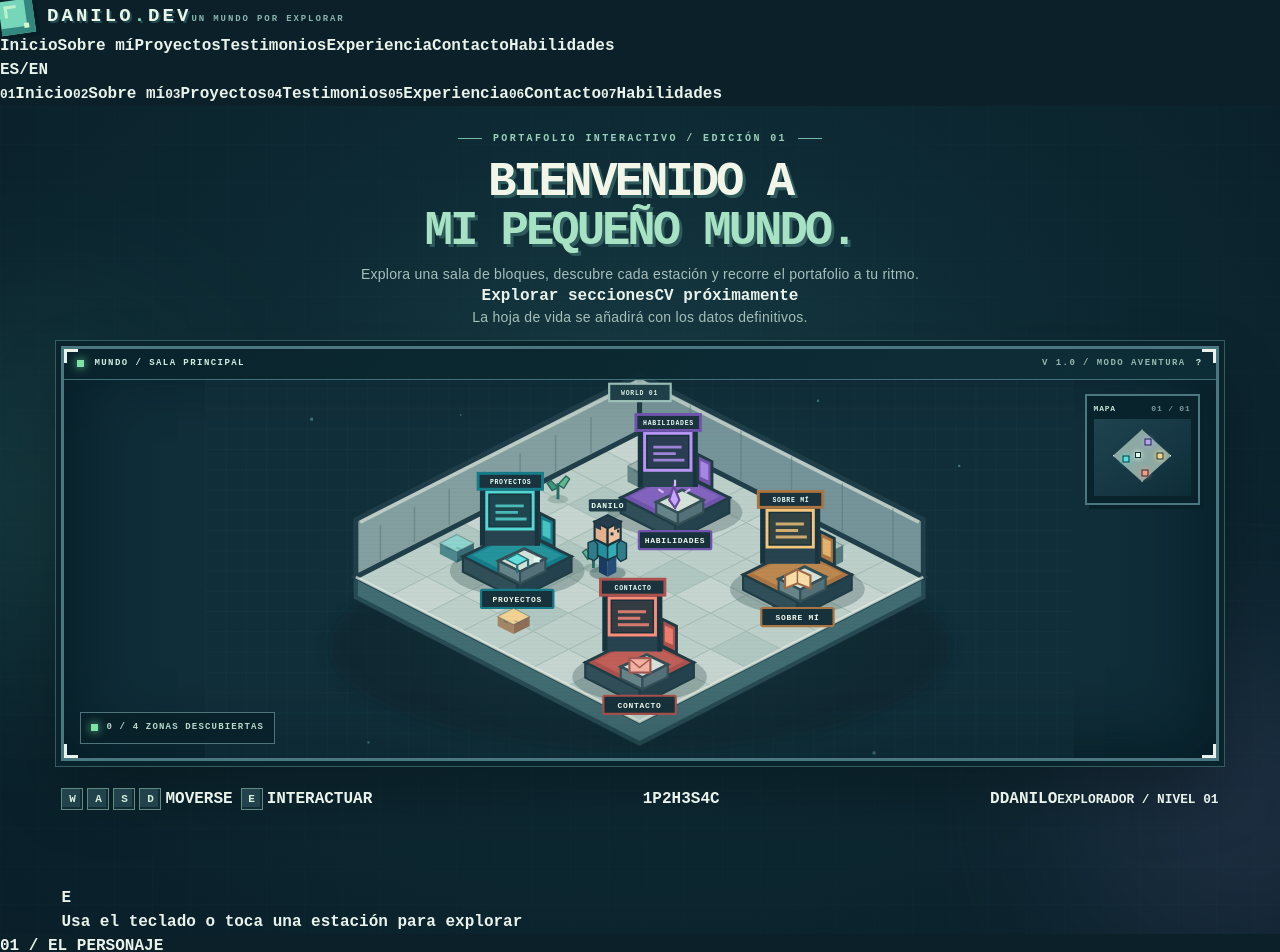
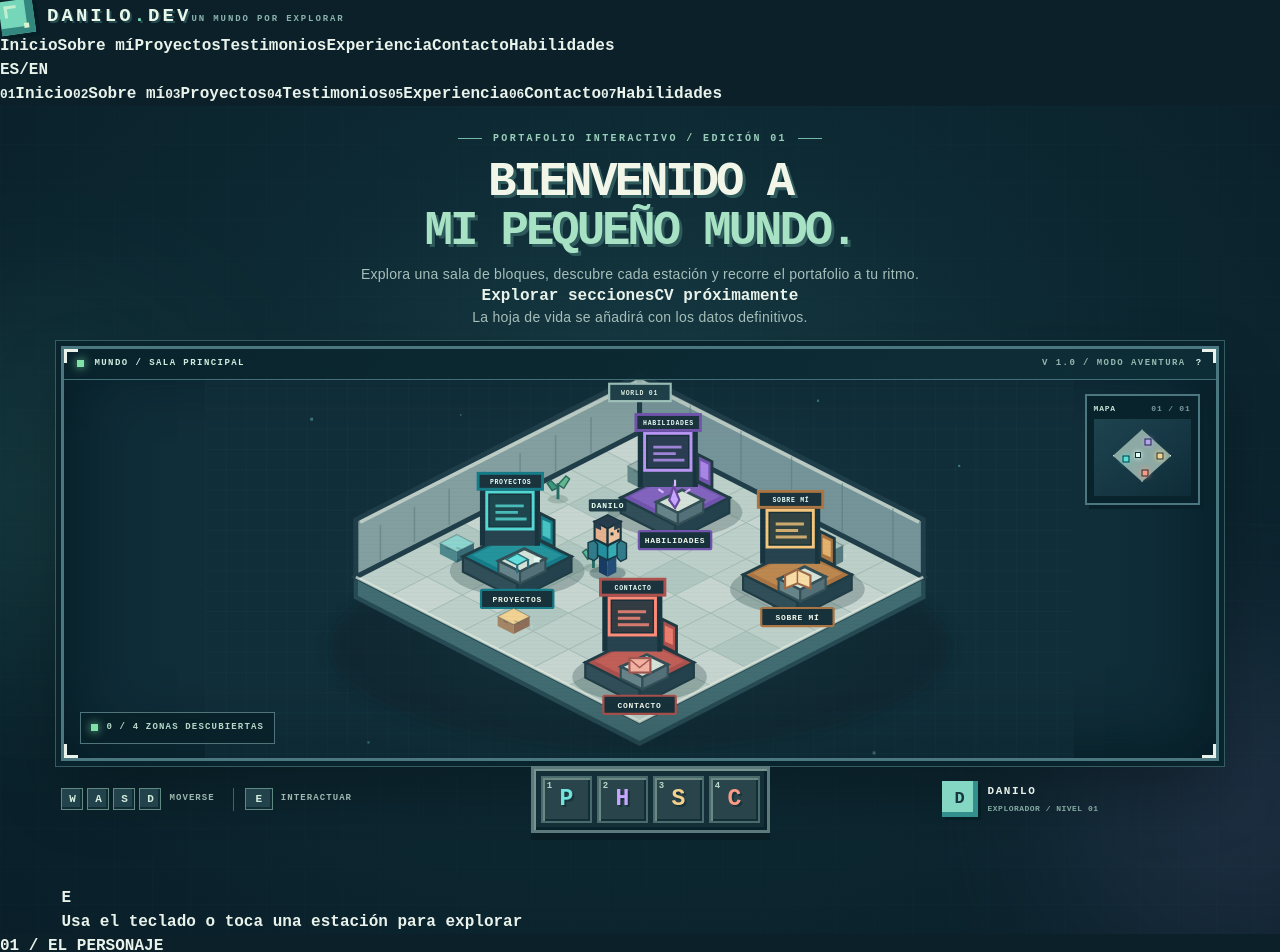
Before and after one commit to danilolarap/Portfolio, a Next.js app: page / in a window 1280 px wide. Shown: the top 952 px of the page. Built offline with nearby package versions, Linux system fonts and the light colour scheme.

Commit message:
style: build portfolio theme part 05

```diff
--- a/src/app/globals.css
+++ b/src/app/globals.css
@@ -498,3 +498,127 @@ button:focus-visible,
   box-shadow: inset -2px -2px #102b33;
   font-size: 11px;
 }
+.keycap.wide {
+  width: 28px;
+}
+.hint-copy {
+  font-size: 9px;
+  letter-spacing: 0.12em;
+  color: #9bb7ae;
+  margin: 0 7px 0 4px;
+}
+.hint-divider {
+  width: 1px;
+  height: 23px;
+  background: #3f6468;
+  margin: 0 7px;
+}
+.hotbar {
+  display: flex;
+  gap: 5px;
+  padding: 7px;
+  background: #142f38;
+  border: 3px solid #5c7a7b;
+  box-shadow:
+    inset 2px 2px #789390,
+    inset -3px -3px #09232d,
+    0 7px 0 rgba(0, 0, 0, 0.22);
+}
+.hotbar-slot {
+  position: relative;
+  width: 51px;
+  height: 47px;
+  display: grid;
+  place-items: center;
+  background: #29444b;
+  border: 2px solid #496b6c;
+  box-shadow:
+    inset 2px 2px #6b8882,
+    inset -2px -2px #142e38;
+  color: white;
+  transition:
+    transform 0.15s,
+    background 0.15s;
+}
+.hotbar-slot:hover,
+.hotbar-slot.selected {
+  background: #3b6567;
+  transform: translateY(-3px);
+  border-color: #bde4c7;
+}
+.slot-number {
+  position: absolute;
+  top: 2px;
+  left: 4px;
+  font-size: 9px;
+  color: #b8d8ca;
+}
+.slot-icon {
+  font-size: 23px;
+  text-shadow: 2px 2px #19333a;
+}
+.slot-icon.projects {
+  color: #70e4dd;
+}
+.slot-icon.skills {
+  color: #c6a6ff;
+}
+.slot-icon.about {
+  color: #f4d28e;
+}
+.slot-icon.contact {
+  color: #fa9a88;
+}
+.slot-visited {
+  position: absolute;
+  right: 3px;
+  bottom: 3px;
+  width: 5px;
+  height: 5px;
+  background: #9ce9aa;
+}
+.player-chip {
+  display: flex;
+  align-items: center;
+  gap: 10px;
+  min-width: 277px;
+}
+.player-avatar {
+  width: 36px;
+  height: 36px;
+  display: grid;
+  place-items: center;
+  color: #17363e;
+  background: #84d8c3;
+  box-shadow:
+    inset -5px -5px #338f8e,
+    3px 3px #061f27;
+  font-size: 17px;
+}
+.player-chip strong {
+  display: block;
+  font-size: 11px;
+  letter-spacing: 0.14em;
+}
+.player-chip small {
+  display: block;
+  font-size: 8px;
+  color: #84aaa2;
+  letter-spacing: 0.06em;
+  margin-top: 4px;
+}
+.hearts {
+  margin-left: auto;
+  color: #ef8e88;
+  letter-spacing: 2px;
+  font-size: 12px;
+}
+.footer {
+  display: flex;
+  justify-content: space-between;
+  gap: 16px;
+  color: #668c8d;
+  font-size: 8px;
+  letter-spacing: 0.18em;
+  padding: 0 0 16px;
+}
```
